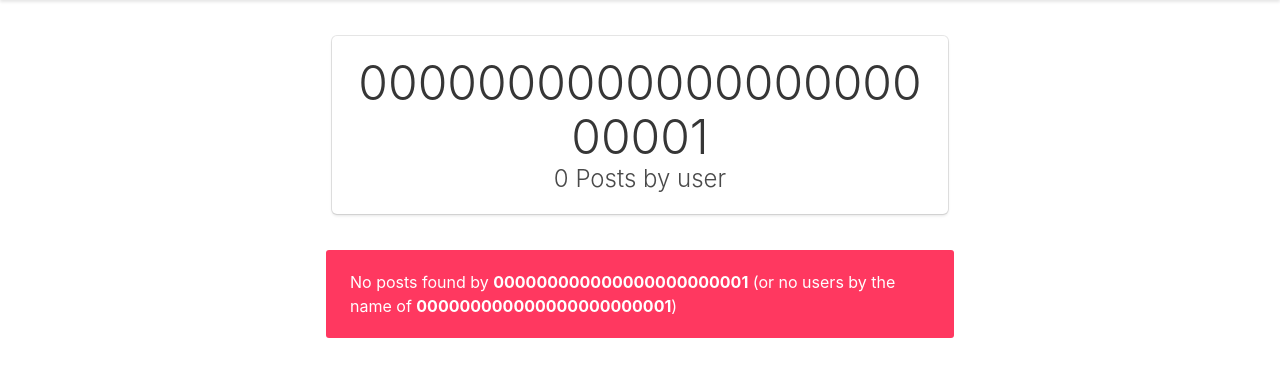
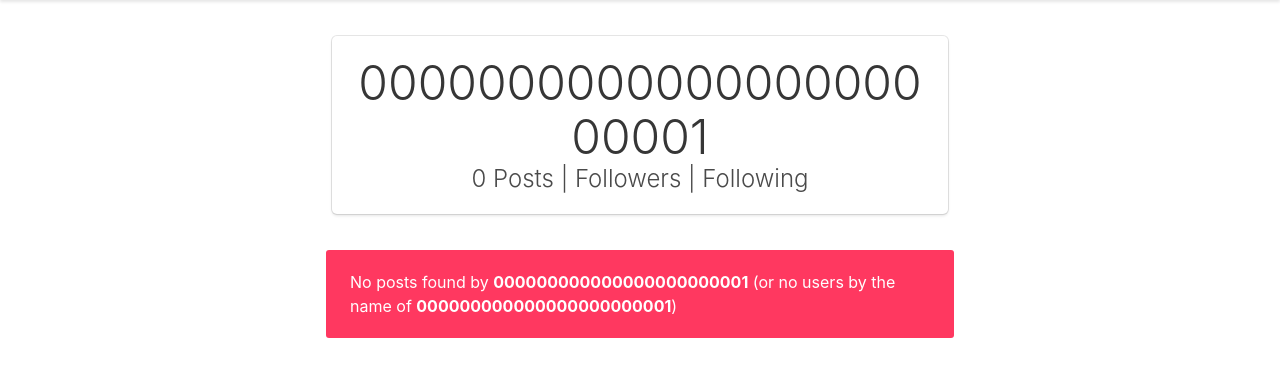
Before and after one commit to simonguozirui/cooxle, a PHP site: page /user.php?000000000000000000000001 in a window 1280 px wide. Shown: the part 52-444 px from the top of the page. Run offline with PHP 8.4, Linux system fonts and the light colour scheme; the visitor is signed in with stand-in values (Sample User, id 1); data that the repository does not hold is empty.

Commit message:
change db name for assignment submission

```diff
--- a/required/common.php
+++ b/required/common.php
@@ -4,7 +4,7 @@
     $username = "root";
     $password = "root";
     $host = "localhost";
-    $dbname = "testdb";
+    $dbname = "cooxledb";
 
     // A try/catch statement is a common method of error handling in object oriented code.
     // First, PHP executes the code within the try block.  If at any time it encounters an
--- a/user.php
+++ b/user.php
@@ -39,8 +39,8 @@
 						?>
 						<h1 class="title is-1"><?=$clientname?></h1>
 						<?php
+							//get user's post number
 							// To access $_SESSION['user'] values put in an array, show user his username
-
 							// open connection
 							$connection = mysqli_connect($host, $username, $password) or die ("Unable to connect!");
 
@@ -51,7 +51,7 @@
 							$post_count_result = mysqli_query($connection,$post_count) or die ("Error in query: $post_count. ".mysqli_error());
 							$post_num = mysqli_fetch_row($post_count_result);
 						?>
-						<h3 class="subtitle is-4"><?=$post_num[0]?> Posts by user</h3>
+						<h3 class="subtitle is-4"><?=$post_num[0]?> Posts | Followers | Following</h3>
 					</div>
 			</div>
 		</div>
```
